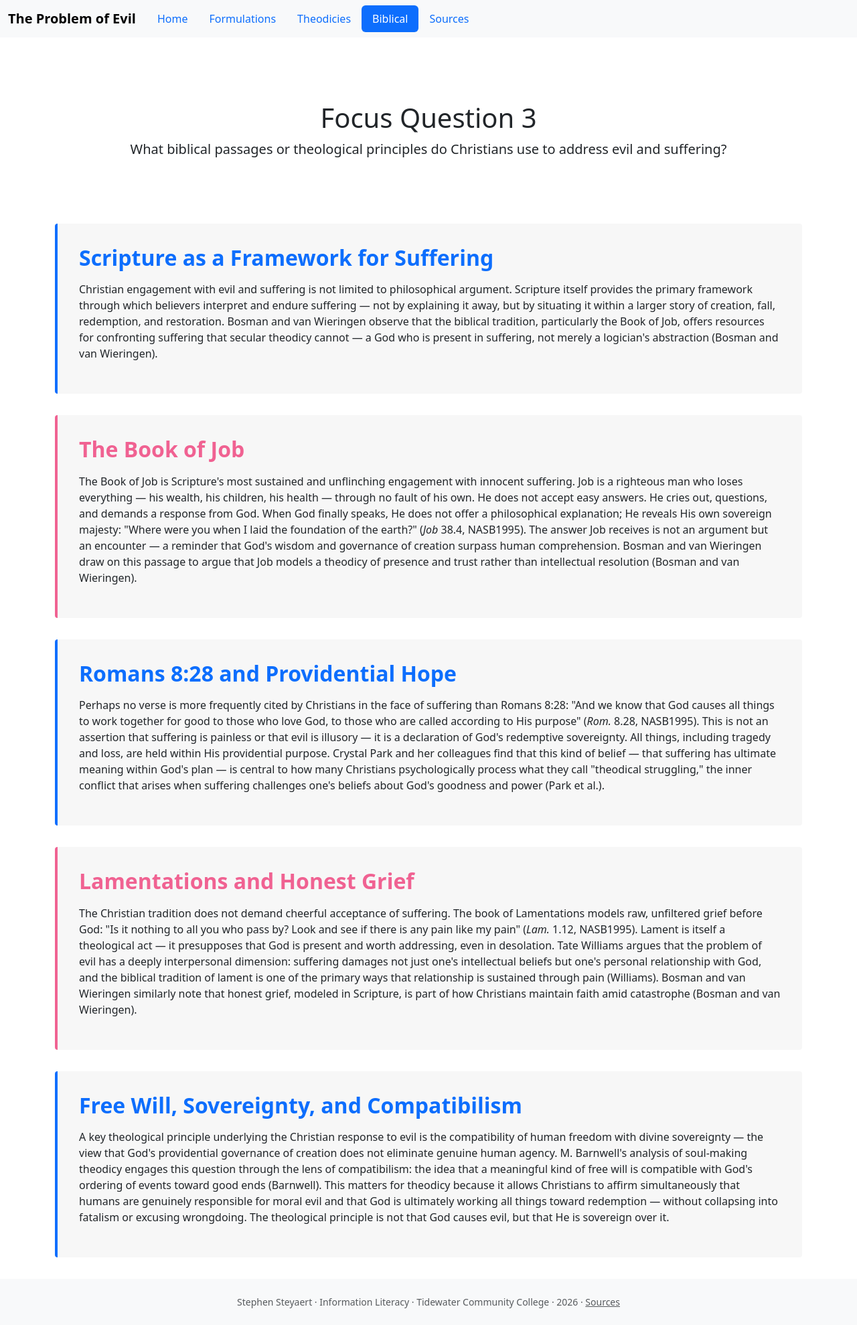
After one commit to Stephen-Steyaert-Projects/information-literacy-final-project, a Flask app: template project/templates/biblical.html in a window 1280 px wide. The commit adds this page. Shown: the whole page at 67% size. Run offline with Flask 3, Linux system fonts and the light colour scheme; the template is opened without the code that fills it, so the values that code supplies are empty; some libraries are stand-ins or nearby versions.

Commit message:
feat: add focus question 3 biblical passages page
- Add biblical.html with 5 sections and MLA in-text citations
- Cover Job 38.4, Romans 8.28, Lamentations 1.12 (NASB1995)
- Cite Bosman, Park et al., Williams, and Barnwell
- Add Biblical link to navbar

```diff
--- /dev/null
+++ b/project/templates/biblical.html
@@ -0,0 +1,87 @@
+{% extends "base.html" %}
+
+{% set active_page = 'biblical' %}
+
+{% block title %}Focus Question 3 — Biblical Passages & Theological Principles{% endblock %}
+
+{% block content %}
+<!-- Hero Section -->
+<div class="hero-section">
+    <h1 class="display-6">Focus Question 3</h1>
+    <p class="lead">What biblical passages or theological principles do Christians use to address evil and suffering?</p>
+</div>
+
+<!-- Section 1: Scripture as a Framework -->
+<section class="section-card">
+    <h2 class="section-title">Scripture as a Framework for Suffering</h2>
+    <p>
+        Christian engagement with evil and suffering is not limited to philosophical argument. Scripture itself
+        provides the primary framework through which believers interpret and endure suffering — not by explaining it
+        away, but by situating it within a larger story of creation, fall, redemption, and restoration. Bosman and
+        van Wieringen observe that the biblical tradition, particularly the Book of Job, offers resources for
+        confronting suffering that secular theodicy cannot — a God who is present in suffering, not merely a logician's
+        abstraction (Bosman and van Wieringen).
+    </p>
+</section>
+
+<!-- Section 2: The Book of Job -->
+<section class="section-card">
+    <h2 class="section-title">The Book of Job</h2>
+    <p>
+        The Book of Job is Scripture's most sustained and unflinching engagement with innocent suffering. Job is a
+        righteous man who loses everything — his wealth, his children, his health — through no fault of his own. He
+        does not accept easy answers. He cries out, questions, and demands a response from God. When God finally
+        speaks, He does not offer a philosophical explanation; He reveals His own sovereign majesty: "Where were you
+        when I laid the foundation of the earth?" (<em>Job</em> 38.4, NASB1995). The answer Job receives is not an
+        argument but an encounter — a reminder that God's wisdom and governance of creation surpass human
+        comprehension. Bosman and van Wieringen draw on this passage to argue that Job models a theodicy of presence
+        and trust rather than intellectual resolution (Bosman and van Wieringen).
+    </p>
+</section>
+
+<!-- Section 3: Romans 8:28 -->
+<section class="section-card">
+    <h2 class="section-title">Romans 8:28 and Providential Hope</h2>
+    <p>
+        Perhaps no verse is more frequently cited by Christians in the face of suffering than Romans 8:28: "And we
+        know that God causes all things to work together for good to those who love God, to those who are called
+        according to His purpose" (<em>Rom.</em> 8.28, NASB1995). This is not an assertion that suffering is
+        painless or that evil is illusory — it is a declaration of God's redemptive sovereignty. All things,
+        including tragedy and loss, are held within His providential purpose. Crystal Park and her colleagues find
+        that this kind of belief — that suffering has ultimate meaning within God's plan — is central to how many
+        Christians psychologically process what they call "theodical struggling," the inner conflict that arises when
+        suffering challenges one's beliefs about God's goodness and power (Park et al.).
+    </p>
+</section>
+
+<!-- Section 4: Lamentations and Honest Grief -->
+<section class="section-card">
+    <h2 class="section-title">Lamentations and Honest Grief</h2>
+    <p>
+        The Christian tradition does not demand cheerful acceptance of suffering. The book of Lamentations models
+        raw, unfiltered grief before God: "Is it nothing to all you who pass by? Look and see if there is any pain
+        like my pain" (<em>Lam.</em> 1.12, NASB1995). Lament is itself a theological act — it presupposes that God
+        is present and worth addressing, even in desolation. Tate Williams argues that the problem of evil has a
+        deeply interpersonal dimension: suffering damages not just one's intellectual beliefs but one's personal
+        relationship with God, and the biblical tradition of lament is one of the primary ways that relationship is
+        sustained through pain (Williams). Bosman and van Wieringen similarly note that honest grief, modeled in
+        Scripture, is part of how Christians maintain faith amid catastrophe (Bosman and van Wieringen).
+    </p>
+</section>
+
+<!-- Section 5: Compatibilism and Free Will -->
+<section class="section-card">
+    <h2 class="section-title">Free Will, Sovereignty, and Compatibilism</h2>
+    <p>
+        A key theological principle underlying the Christian response to evil is the compatibility of human freedom
+        with divine sovereignty — the view that God's providential governance of creation does not eliminate genuine
+        human agency. M. Barnwell's analysis of soul-making theodicy engages this question through the lens of
+        compatibilism: the idea that a meaningful kind of free will is compatible with God's ordering of events
+        toward good ends (Barnwell). This matters for theodicy because it allows Christians to affirm simultaneously
+        that humans are genuinely responsible for moral evil and that God is ultimately working all things toward
+        redemption — without collapsing into fatalism or excusing wrongdoing. The theological principle is not that
+        God causes evil, but that He is sovereign over it.
+    </p>
+</section>
+
+{% endblock %}
--- a/project/templates/components/navbar.html
+++ b/project/templates/components/navbar.html
@@ -16,6 +16,9 @@
           <a class="nav-link {{ 'active' if active_page == 'theodicies' }}" href="{{url_for('blueprint.theodicies')}}">Theodicies</a>
         </li>
         <li class="nav-item">
+          <a class="nav-link {{ 'active' if active_page == 'biblical' }}" href="{{url_for('blueprint.biblical')}}">Biblical</a>
+        </li>
+        <li class="nav-item">
           <a class="nav-link {{ 'active' if active_page == 'references' }}" href="{{url_for('blueprint.references')}}">Sources</a>
         </li>
       </ul>
```
